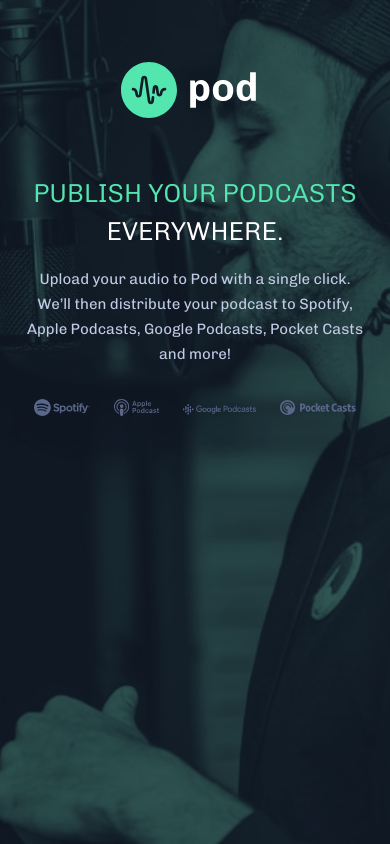
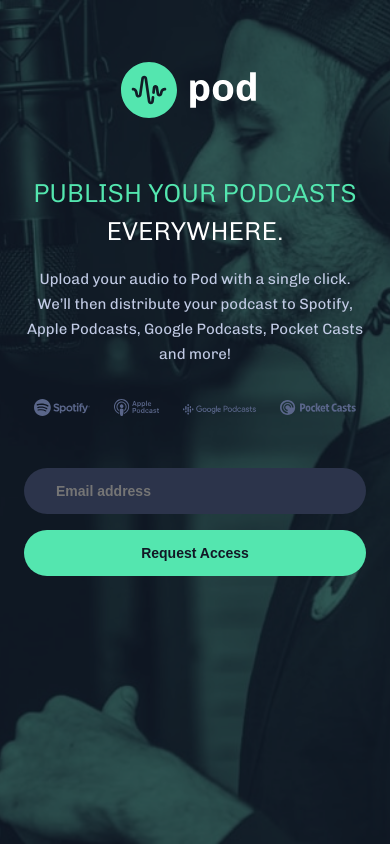
Before and after one commit to Oleksandr-Berd/pod-request, a React (Create React App) app: page / in a window 390 px wide. Built offline with nearby package versions, Linux system fonts and the light colour scheme.

Commit message:
logic for form and enttire mobile

```diff
--- a/package.json
+++ b/package.json
@@ -14,6 +14,7 @@
     "react": "^18.3.1",
     "react-dom": "^18.3.1",
     "react-scripts": "5.0.1",
+    "react-toastify": "^10.0.6",
     "styled-components": "^6.1.13",
     "typescript": "^4.9.5",
     "web-vitals": "^2.1.4",
--- a/src/App.tsx
+++ b/src/App.tsx
@@ -1,3 +1,6 @@
+import { ToastContainer } from "react-toastify";
+import "react-toastify/dist/ReactToastify.css";
+
 import * as SC from "./AppStyled"
 import Header from './layout/Header/Header';
 import SharedLayout from './layout/SharedLayout/SharedLayout';
@@ -5,6 +8,7 @@ import SharedLayout from './layout/SharedLayout/SharedLayout';
 function App() {
   return (
     <SC.AppCustom className="App">
+      <ToastContainer/>
       <Header/>
       <SharedLayout/>
     </SC.AppCustom>
--- a/src/components/RequestForm/RequestForm.tsx
+++ b/src/components/RequestForm/RequestForm.tsx
@@ -1,24 +1,45 @@
-import { Formik } from "formik";
-import { validSchema } from '../../utils/validation';
+import { ErrorMessage, Field, Form, Formik } from "formik";
 
-const RequestForm:React.FC = () => {
+import * as SC from "./RequestFormStyled";
+
+import { validSchema } from "../../utils/validation";
+import { IProps } from "../../utils/interfaces";
+
+const RequestForm: React.FC<IProps> = ({ handleSubmit }) => {
   return (
     <div>
       <Formik
-initialValues={{email:""}}
+        initialValues={{ email: "" }}
         validationSchema={validSchema}
-onSubmit={(values, {setSubmitting, resetForm})=> {
+        onSubmit={(values, { setSubmitting, resetForm }) => {
           console.log(values);
-
+          handleSubmit(values);
           resetForm();
           setSubmitting(false);
         }}
       >
-
-
+        {({ isSubmitting, touched, errors }) => (
+          <Form noValidate>
+            <SC.RequestFormCustom>
+              <Field
+                type="email"
+                name="email"
+                placeholder="Email address"
+                style={{
+                  borderColor:
+                    touched.email && errors.email ? "#FF5466" : "#C2D3FF",
+                }}
+              />
+              <ErrorMessage name="email">
+                {(msg) => (msg ? <p>{msg}</p> : null)}
+              </ErrorMessage>
+            </SC.RequestFormCustom>
+            <SC.SubmitButton type="submit">Request Access</SC.SubmitButton>
+          </Form>
+        )}
       </Formik>
     </div>
   );
-}
+};
 
 export default RequestForm;
--- /dev/null
+++ b/src/components/RequestForm/RequestFormStyled.ts
@@ -0,0 +1,38 @@
+import styled from "styled-components";
+
+export const RequestFormCustom = styled.div`
+  margin-bottom: 16px;
+
+  & > input {
+    width: 100%;
+
+    padding-left: 32px;
+    padding-top: 9px;
+    padding-bottom: 9px;
+
+    background-color: #2c344b;
+    color: #979797;
+
+    font-size: 14px;
+    line-height: 2;
+    font-weight: 800;
+
+    border: none;
+    border-radius: 28px;
+  }
+`;
+
+export const SubmitButton = styled.button`
+  width: 100%;
+
+  padding-top: 9px;
+  padding-bottom: 9px;
+
+  font-size: 14px;
+  line-height: 2;
+  font-weight: 800;
+  background-color: #54e6af;
+  color: #121725;
+
+  border-radius: 28px;
+`;
--- a/src/layout/SharedLayout/SharedLayout.tsx
+++ b/src/layout/SharedLayout/SharedLayout.tsx
@@ -1,15 +1,40 @@
-import * as SC from "./SharedLayoutStyled"
+import { useEffect, useState } from "react";
+
+import * as SC from "./SharedLayoutStyled";
+
 
 import Content from "../../components/Content/Content";
 import LinkList from "../../components/LinkList/LinkList";
+import RequestForm from "../../components/RequestForm/RequestForm";
+import { User } from "../../utils/interfaces";
+import { toast } from "react-toastify";
 
-const SharedLayout:React.FC = () => {
-    return (
-        <SC.SharedLayoutCustom>
-            <Content/>
-            <LinkList/>
-        </SC.SharedLayoutCustom>
-     );
-}
+const SharedLayout: React.FC = () => {
+  const [user, setUser] = useState<User | null>(null);
+
+  const handleSubmit = (data:User) => {
+    setUser(data)
+  }
+
+   useEffect(() => {
+     if (user && !toast.isActive("success-toast")) {
+       toast.success(`We'll write you on ${user.email} ASAP`, {
+         toastId: "success-toast",
+       });
+
+       const timer = setTimeout(() => setUser(null), 4000);
+
+       return () => clearTimeout(timer);
+     }
+   }, [user]);
+
+  return (
+    <SC.SharedLayoutCustom>
+      <Content />
+      <LinkList />
+      <RequestForm handleSubmit={handleSubmit}/>
+    </SC.SharedLayoutCustom>
+  );
+};
 
 export default SharedLayout;
--- /dev/null
+++ b/src/utils/interfaces.ts
@@ -0,0 +1,7 @@
+export type User = {
+    email: string
+}
+
+export interface IProps {
+    handleSubmit: (user:User) => void,
+}
```
Also changed, not shown: 1 other file (tests, documents, lock files or other folders). Lines whose indentation alone changed are shown as unchanged.
